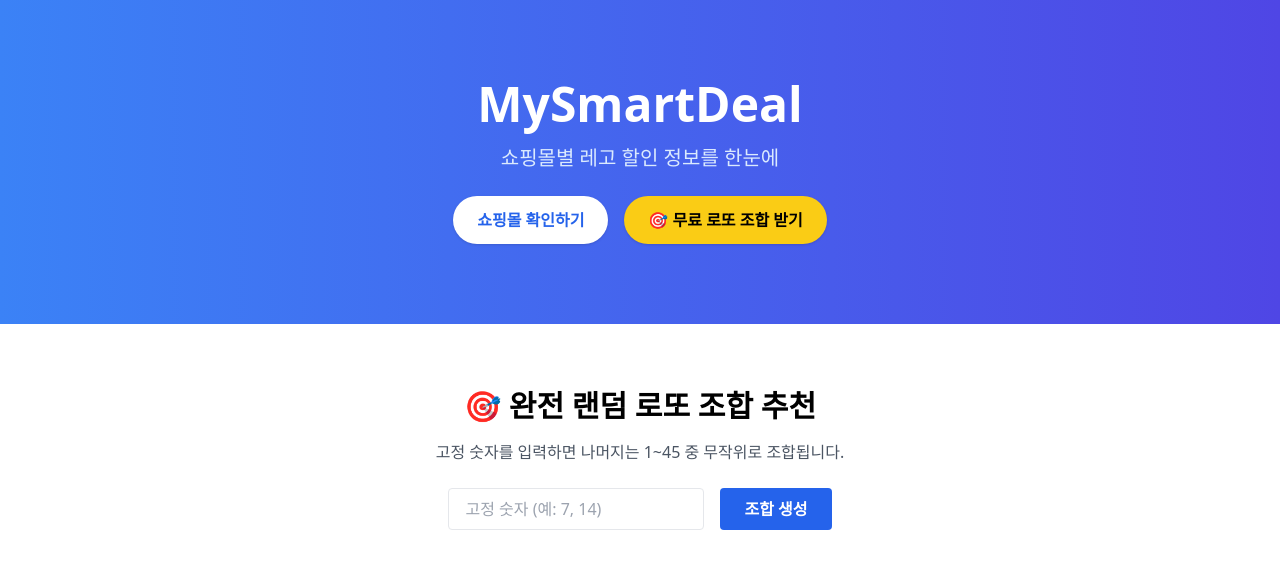
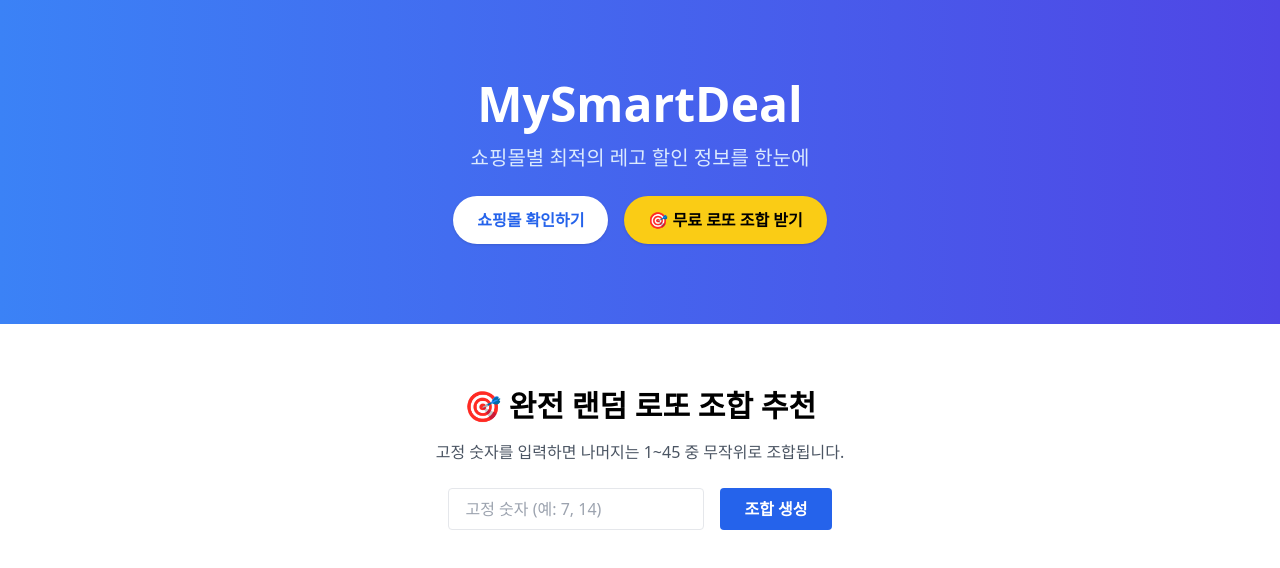
Before and after one commit to mysmartdeal/mysmartdeal, a Next.js app: page /lotto in a window 1280 px wide. Shown: the top 568 px of the page. Built offline with nearby package versions, Linux system fonts and the light colour scheme.

Commit message:
Update HeroSection.js

```diff
--- a/components/HeroSection.js
+++ b/components/HeroSection.js
@@ -1,3 +1,4 @@
+
 import React from "react";
 
 export default function HeroSection() {
@@ -7,12 +8,12 @@ export default function HeroSection() {
         MySmartDeal
       </h1>
       <p className="text-lg sm:text-xl text-blue-100 mb-6">
-        쇼핑몰별 레고 할인 정보를 한눈에
+        쇼핑몰별 최적의 레고 할인 정보를 한눈에
       </p>
 
       <div className="flex flex-col sm:flex-row justify-center gap-4">
         <a
-          href="#cards"
+          href="/"
           className="bg-white text-blue-600 font-semibold rounded-full px-6 py-3 shadow hover:scale-105 transition"
         >
           쇼핑몰 확인하기
```
